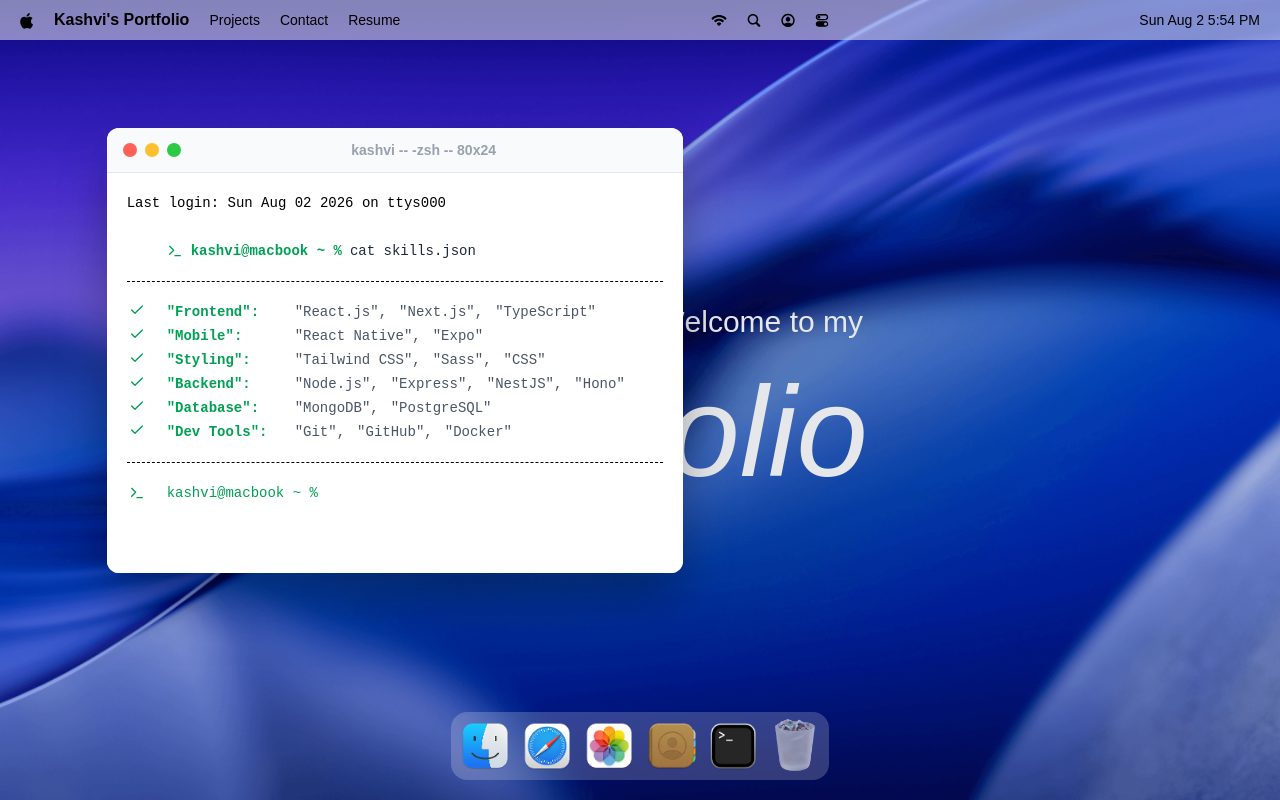
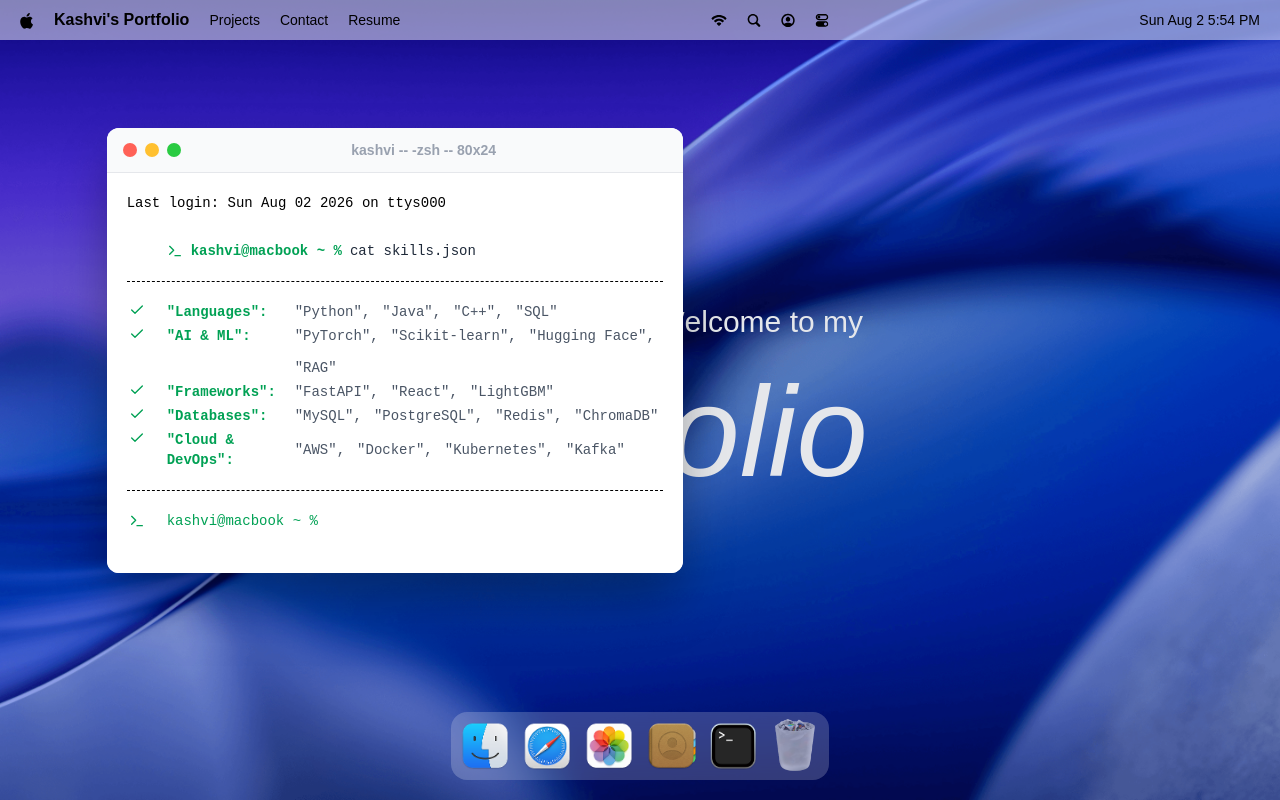
Before and after one commit to kashviagrawal04/my_portfolio, a React (Vite) app: page / in a window 1280 px wide. Both pictures are taken after a click on the button 733 px from the left and 746 px from the top of the page. Built offline with nearby package versions, Linux system fonts and the light colour scheme; a web font is replaced by a local one.

Commit message:
feat: replace template placeholders with Kashvi's custom details and resume info

```diff
--- a/src/components/Safari.jsx
+++ b/src/components/Safari.jsx
@@ -16,9 +16,8 @@
                     <Search size={16} className="text-gray-400" />
                     <input
                         type="text"
-                        placeholder="Search or enter website name"
-                        className="w-full outline-none text-sm bg-transparent"
-                        defaultValue="jsmastery.com/blog"
+                        className="w-full bg-transparent text-center text-sm font-medium outline-none"
+                        defaultValue="github.com/kashviagrawal04"
                         readOnly
                     />
                 </div>
--- a/src/constants/index.js
+++ b/src/constants/index.js
@@ -77,52 +77,47 @@
 const blogPosts = [
     {
         id: 1,
-        date: "Sep 2, 2025",
-        title:
-            "TypeScript Explained: What It Is, Why It Matters, and How to Master It",
+        date: "May 2026",
+        title: "Building PathSense: AI-Powered Pedestrian Risk Intelligence",
         image: "/images/blog1.png",
-        link: "https://jsmastery.com/blog/typescript-explained-what-it-is-why-it-matters-and-how-to-master-it",
+        link: "https://github.com/kashviagrawal04/PathSense",
     },
     {
         id: 2,
-        date: "Aug 28, 2025",
-        title: "The Ultimate Guide to Mastering Three.js for 3D Development",
+        date: "Apr 2026",
+        title: "Food Allergen Detection using Vision Transformers (ViT)",
         image: "/images/blog2.png",
-        link: "https://jsmastery.com/blog/the-ultimate-guide-to-mastering-three-js-for-3d-development",
+        link: "https://github.com/kashviagrawal04/Food-Allergen-Detector",
     },
     {
         id: 3,
-        date: "Aug 15, 2025",
-        title: "The Ultimate Guide to Mastering GSAP Animations",
+        date: "Mar 2026",
+        title: "Marvin: AI-Powered Women Safety App",
         image: "/images/blog3.png",
-        link: "https://jsmastery.com/blog/the-ultimate-guide-to-mastering-gsap-animations",
+        link: "https://github.com/kashviagrawal04/WOMEN-SAFETY-APP",
     },
 ];
 
 const techStack = [
     {
-        category: "Frontend",
-        items: ["React.js", "Next.js", "TypeScript"],
+        category: "Languages",
+        items: ["Python", "Java", "C++", "SQL"],
     },
     {
-        category: "Mobile",
-        items: ["React Native", "Expo"],
+        category: "AI & ML",
+        items: ["PyTorch", "Scikit-learn", "Hugging Face", "RAG"],
     },
     {
-        category: "Styling",
-        items: ["Tailwind CSS", "Sass", "CSS"],
+        category: "Frameworks",
+        items: ["FastAPI", "React", "LightGBM"],
     },
     {
-        category: "Backend",
-        items: ["Node.js", "Express", "NestJS", "Hono"],
+        category: "Databases",
+        items: ["MySQL", "PostgreSQL", "Redis", "ChromaDB"],
     },
     {
-        category: "Database",
-        items: ["MongoDB", "PostgreSQL"],
-    },
-    {
-        category: "Dev Tools",
-        items: ["Git", "GitHub", "Docker"],
+        category: "Cloud & DevOps",
+        items: ["AWS", "Docker", "Kubernetes", "Kafka"],
     },
 ];
 
@@ -132,28 +127,21 @@
         text: "Github",
         icon: "/icons/github.svg",
         bg: "#f4656b",
-        link: "https://github.com/JavaScript-Mastery-Pro",
+        link: "https://github.com/kashviagrawal04",
     },
     {
         id: 2,
-        text: "Platform",
-        icon: "/icons/atom.svg",
-        bg: "#4bcb63",
-        link: "https://jsmastery.com/",
+        text: "LinkedIn",
+        icon: "/icons/linkedin.svg",
+        bg: "#05b6f6",
+        link: "https://www.linkedin.com/in/kashviagrawal0410/",
     },
     {
         id: 3,
-        text: "Twitter/X",
+        text: "Email",
         icon: "/icons/twitter.svg",
-        bg: "#ff866b",
-        link: "https://x.com/jsmasterypro",
-    },
-    {
-        id: 4,
-        text: "LinkedIn",
-        icon: "/icons/linkedin.svg",
-        bg: "#05b6f6",
-        link: "https://www.linkedin.com/company/javascriptmastery/posts/?feedView=all",
+        bg: "#4bcb63",
+        link: "mailto:kashviagrawal4@gmail.com",
     },
 ];
 
@@ -477,10 +465,10 @@
             subtitle: "Meet the Developer Behind the Code",
             image: "/images/kashvi-2.jpg",
             description: [
-                "Hey! I’m Kashvi 👋, a developer with a passion for Data Science, AI, and building impactful apps.",
-                "I specialize in Python, React, and Machine Learning.",
-                "I’m big on clean UI, smart algorithms, and creating solutions that make a real difference.",
-                "Outside of dev work, you'll find me exploring new technologies, attending concerts, or capturing moments!",
+                "Hey! I’m Kashvi Agrawal 👋, a B.Tech student in Computer Science & Engineering (Data Science) at VIT.",
+                "I specialize in Python, Machine Learning, and building AI-driven solutions that solve real-world problems.",
+                "My experience spans from backend development at Globe Teleservices to crafting ML pipelines at Magic Wand Labs.",
+                "I'm passionate about exploring Generative AI, RAG, and impactful tech. Feel free to explore my projects!",
             ],
         },
     ],
```
